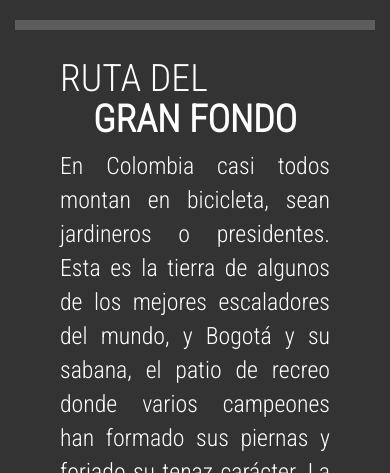
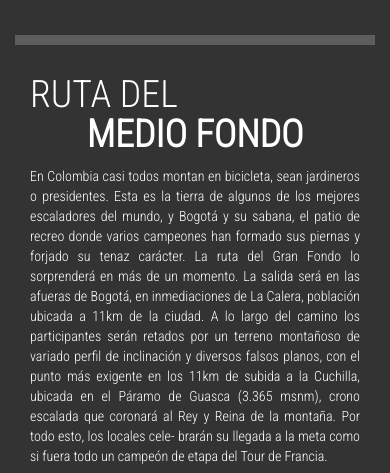
Before and after one commit to CannedHead/GFNY, a PHP site: page /ruta.php in a window 390 px wide. Shown: the part 1782-2255 px from the top of the page. Run offline with PHP 8.4, Linux system fonts and the light colour scheme; some libraries are stand-ins or nearby versions.

Commit message:
vista ruta corregida

```diff
--- a/css/style.css
+++ b/css/style.css
@@ -967,7 +967,7 @@ a:hover{
 }
 
 .ruta p{
-	font-size: 1.7em;
+	font-size: 1em;
 	color:#FFF;
 	font-weight: 550;
 	text-align: justify;
@@ -1010,6 +1010,11 @@ a:hover{
 	text-align: justify;
 }
 
+@media (min-width: 768px) {
+	.ruta p{
+		font-size: 1.7em;
+	}
+}
 
 @media (min-width: 1280px) {
 	.ruta .col-md-4{
--- a/ruta.php
+++ b/ruta.php
@@ -1,34 +1,33 @@
 <?php include 'header.php';?>
 
-	<div class="col-xs-12 ruta">
+	<div class="col-xs-12 no-padding ruta">
 		<hr class='visible-xs'>
-		<div class='col-xs-12'>
+		<div class='col-xs-12 no-padding'>
 
     		<!-- Swiper for mobile -->
-		    <div class="swiper-container col-xs-12 visible-xs">
+		    <div class="swiper-container col-xs-12 no-padding visible-xs">
 		        <div class="swiper-wrapper">
 		            <div class="swiper-slide">
-						<img class="img-responsive" src="https://s3-sa-east-1.amazonaws.com/cannedhead.gfny/Ruta-1.jpg">
+						<a data-scroll href="#recorrido"><img class="img-responsive" src="https://s3-sa-east-1.amazonaws.com/cannedhead.gfny/Ruta-1.jpg"></a>
 		                <div class="title-xs" >
-		                    <h1>RECORRIDO</h1>
+		                    <a data-scroll href="#recorrido"><h1>RECORRIDO</h1></a>
 		                    <p class="hidden-xs">En Colombia casi todos montan en bicicleta, sean jardineros o presidentes. Esta es la tierra de algunos de los mejores escaladores del mundo, y Bogotá y su sabana, el patio de recreo donde varios campeones han formado sus piernas y forjado su tenaz carácter.</p>
 		                </div>
 		            </div>
 		            <div class="swiper-slide">
-		            	<img class="img-responsive" src="https://s3-sa-east-1.amazonaws.com/cannedhead.gfny/Ruta-2.jpg">
+		            	<a data-scroll href="#granfondo"><img class="img-responsive" src="https://s3-sa-east-1.amazonaws.com/cannedhead.gfny/Ruta-2.jpg"></a>
 		                <div class="title-xs" >
-		                    <h2> RUTA DEL <h2>
-		                    <h1>GRAN FONDO</h1>
+		                    <a data-scroll href="#granfondo"><h2>RUTA DEL</h2> <h1>GRAN FONDO</h1></a>
 		                    <p class="hidden-xs">
 								La ruta del Gran Fondo lo sorprenderá en más de un momento. Terreno montañoso de variado perfil de inclinación y diversos falsos planos, con el punto más exigente en los 11km de subida a la Cuchilla, ubicada en el Páramo de Guasca (3.365 msnm), crono escalada que coronará al Rey y Reina de la montaña. Por todo esto, los locales celebrarán su llegada a la meta como si fuera un campeón de etapa del Tour de Francia.
 		                    </p>
 		                </div>
 		            </div>
 		            <div class="swiper-slide">
-		            	<img class="img-responsive" src="https://s3-sa-east-1.amazonaws.com/cannedhead.gfny/Ruta-3.jpg">
+		            	<a data-scroll href="#mediofondo"><img class="img-responsive" src="https://s3-sa-east-1.amazonaws.com/cannedhead.gfny/Ruta-3.jpg"></a>
 		                <div class="title-xs">
-		                    <h2> RUTA DEL <h2>
-		                    <h1>MEDIO FONDO</h1>
+		                    <a data-scroll href="#mediofondo"><h2> RUTA DEL </h2>
+		                    <h1>MEDIO FONDO</h1></a>
 		                    <p class="hidden-xs">
 								El Medio Fondo transcurre sobre el mismo montañoso e impactante camino que toma	el Gran Fondo, pero en vez de 148km cubre 98km, que también son exigentes aunque no incluyan el crono escalada, que es uno de los tramos más exigentes del GFNY Colombia, ideal para los más experimentados y competitivos participantes.
 		                    </p>
@@ -84,8 +83,8 @@
 
 	<div class='gray'></div>
 
-	<div class="col-xs-12 ruta">
-		<div class='col-xs-12'>
+	<div class="col-xs-12 no-padding ruta">
+		<div class='col-xs-12 no-padding'>
 			<div id="granfondo" class='col-xs-12 col-md-4'>
 				<h2> RUTA DEL </h2>
 				<h1>GRAN FONDO</h1>
@@ -104,9 +103,9 @@
 	<div class='gray'></div>
 
 	<div class="col-xs-12 ruta" style='margin-bottom:10%'>
-		<div id="mediofondo" class='col-xs-12'>
+		<div id="mediofondo" class='col-xs-12 no-padding'>
 
-			<div class='col-xs-12 col-md-4'>
+			<div class='col-xs-12 col-md-4 no-padding'>
 				<h2> RUTA DEL </h2>
 				<h1>MEDIO FONDO</h1>
 				<p class='ruta-p'>
```
